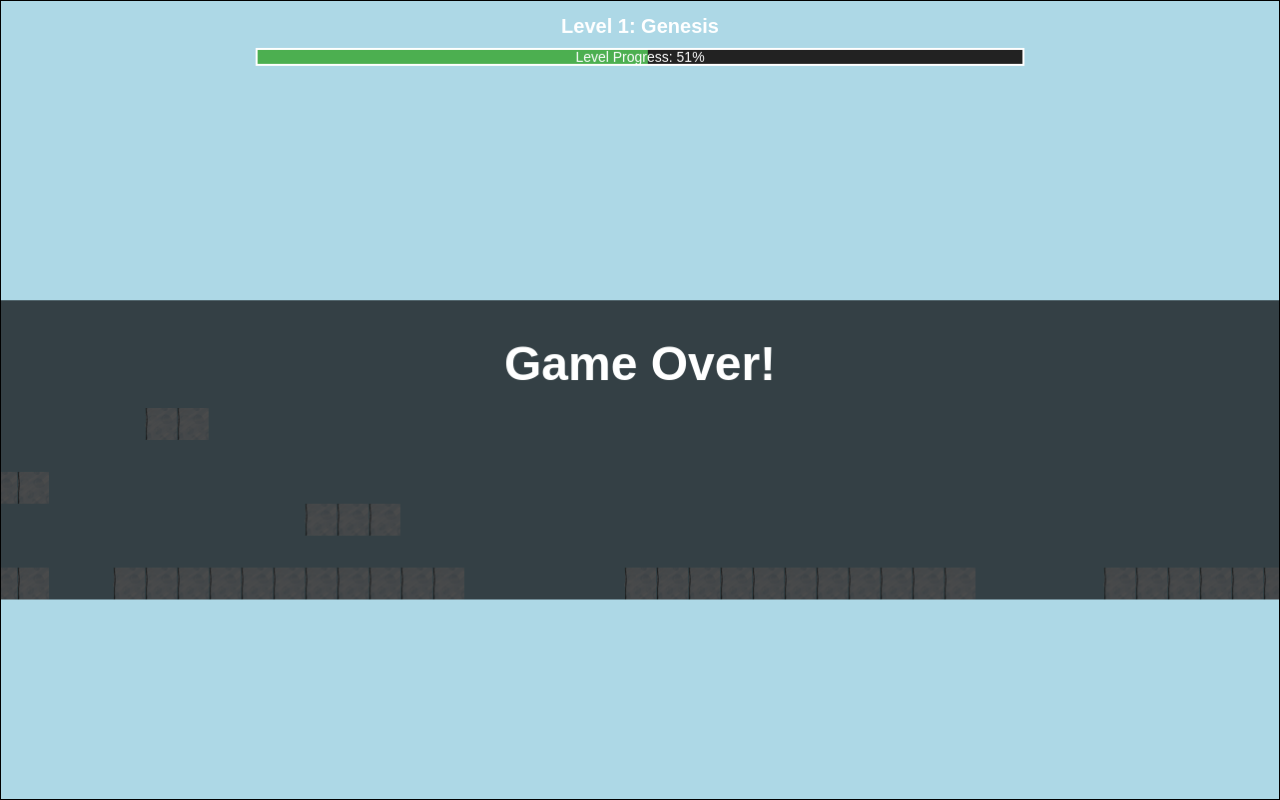
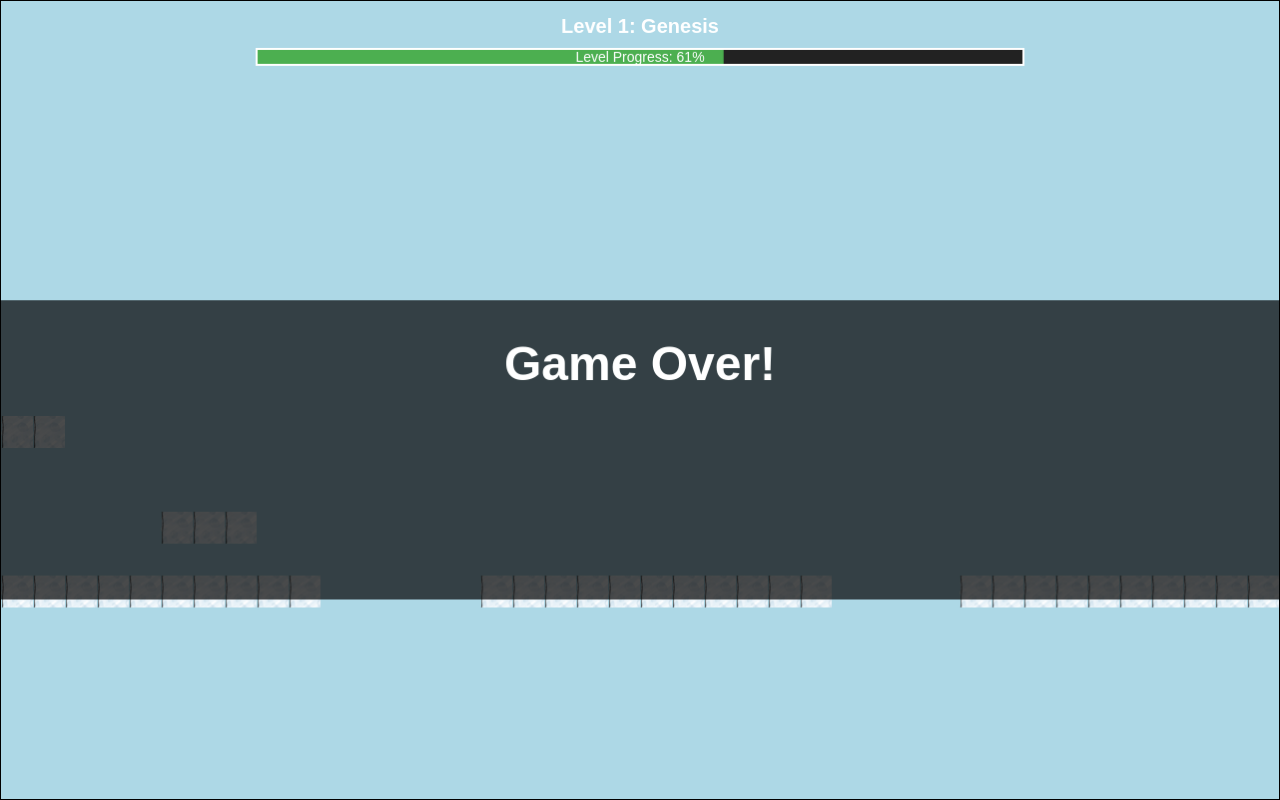
Before and after one commit to trojs/tux, a website with bundled scripts: page src/index.html in a window 1280 px wide. Built offline with nearby package versions, Linux system fonts and the light colour scheme.

Commit message:
Add new level, designed by Anne-Lieve

```diff
--- a/src/collision.js
+++ b/src/collision.js
@@ -1,43 +1,43 @@
-import { tux } from './objects/tux.js'
-
 /**
- * @param {import('./objects/obstacle/obstacle.js').Obstacle[]} obstacles
- * @returns {void}
+ * @typedef {import('./objects/tux.js').Tux} Tux
+ * @param {Tux} tux
+ * @param {import('./objects/obstacle/obstacle.js').ObstacleObject[]} obstacles
+ * @returns {Tux}
  */
-export function handleObstacleCollisions (obstacles) {
+export function handleObstacleCollisions (tux, obstacles) {
   let onAnyObstacle = false
+  const newTux = { ...tux }
   obstacles.forEach((ob) => {
-    // Check collision from above (landing on obstacle)
+    // Landing on obstacle
     if (
-      tux.x + tux.width > ob.x
-      && tux.x < ob.x + ob.width
-      && tux.y + tux.height > ob.y
-      && tux.y + tux.height - tux.vy <= ob.y
+      newTux.x + newTux.width > ob.x
+      && newTux.x < ob.x + ob.width
+      && newTux.y + newTux.height > ob.y
+      && newTux.y + newTux.height - newTux.vy <= ob.y
     ) {
-      tux.y = ob.y - tux.height
-      tux.vy = 0
+      newTux.y = ob.y - newTux.height
+      newTux.vy = 0
       onAnyObstacle = true
     }
-    // Prevent walking through obstacle from the left
+    // Left collision
     if (
-      tux.x + tux.width > ob.x
-      && tux.x < ob.x
-      && tux.y + tux.height > ob.y
-      && tux.y < ob.y + ob.height
+      newTux.x + newTux.width > ob.x
+      && newTux.x < ob.x
+      && newTux.y + newTux.height > ob.y
+      && newTux.y < ob.y + ob.height
     ) {
-      tux.x = ob.x - tux.width
+      newTux.x = ob.x - newTux.width
     }
-    // Prevent walking through obstacle from the right
+    // Right collision
     if (
-      tux.x < ob.x + ob.width
-      && tux.x + tux.width > ob.x + ob.width
-      && tux.y + tux.height > ob.y
-      && tux.y < ob.y + ob.height
+      newTux.x < ob.x + ob.width
+      && newTux.x + newTux.width > ob.x + ob.width
+      && newTux.y + newTux.height > ob.y
+      && newTux.y < ob.y + ob.height
     ) {
-      tux.x = ob.x + ob.width
+      newTux.x = ob.x + ob.width
     }
   })
-  if (onAnyObstacle) {
-    tux.onGround = true
-  }
+  newTux.onGround = onAnyObstacle
+  return newTux
 }
--- a/src/game.js
+++ b/src/game.js
@@ -5,8 +5,9 @@ import { handleObstacleCollisions } from './collision.js'
 import { playMusic } from './music.js'
 
 let level = 0
-let obstacles, levelWidth, music, backgroundColor
+let obstacles, levelWidth, levelHeight, music, backgroundColor
 let allLevelsCompleted = false
+let scale = 1
 
 const canvas = document.createElement('canvas')
 const ctx = canvas.getContext('2d')
@@ -16,13 +17,28 @@ canvas.style.backgroundColor = backgroundColor
 canvas.style.border = '1px solid black'
 document.body.appendChild(canvas)
 
+const completeMusic = new Audio('./music/credits.ogg')
+
+/**
+ *
+ * @param levelData
+ */
+function updateScale (levelData) {
+  scale = Math.min(1, window.innerHeight / levelData.levelHeight)
+}
 /**
  *
  */
 function resizeCanvas () {
-  canvas.width = window.innerWidth
-  canvas.height = window.innerHeight
+  const dpr = window.devicePixelRatio > 1 ? window.devicePixelRatio / 2 : 1
+  canvas.width = (window.innerWidth / scale) * dpr
+  canvas.height = (window.innerHeight / scale) * dpr
+  canvas.style.width = `${window.innerWidth}px`
+  canvas.style.height = `${window.innerHeight}px`
+  ctx.setTransform(1, 0, 0, 1, 0, 0)
+  ctx.scale((1 / scale) * dpr, (1 / scale) * dpr)
 }
+
 resizeCanvas()
 window.addEventListener('resize', resizeCanvas)
 
@@ -45,13 +61,22 @@ document.addEventListener('keyup', (e) => {
 
 /**
  * @param {number} newLevel
- * @returns {boolean}
+ * @returns {number}
  */
 function loadLevel (newLevel) {
+  completeMusic.pause()
+  if (allLevelsCompleted) {
+    level = 0
+    tux.gameOver = false
+    allLevelsCompleted = false
+    return loadLevel(0)
+  }
   const levelData = getLevel(newLevel)
-  if (!levelData) return false
+  if (!levelData) return 0
   obstacles = levelData.obstacles
-  levelWidth = levelData.levelWidth
+  levelWidth = levelData.levelWidth || canvas.width
+  levelHeight = Math.max(levelData.levelHeight, canvas.height)
+
   if (music) {
     music.pause()
   }
@@ -64,7 +89,8 @@ function loadLevel (newLevel) {
   tux.gameOver = false
   playMusic(music)
   music.play()
-  return true
+  updateScale(levelData)
+  return newLevel
 }
 
 loadLevel(level)
@@ -73,7 +99,9 @@ loadLevel(level)
  *
  */
 function draw () {
-  ctx.clearRect(0, 0, canvas.width, canvas.height)
+  ctx.setTransform(scale, 0, 0, scale, 0, 0)
+  ctx.clearRect(0, 0, canvas.width / scale, canvas.height / scale)
+
   obstacles.forEach((ob) => ob.draw(ctx, cameraX))
   ctx.save()
   // Flip for left-facing
@@ -96,6 +124,7 @@ function draw () {
       tux.x - cameraX, tux.y,
       tux.width, tux.height
     )
+    ctx.setTransform(1, 0, 0, 1, 0, 0)
   }
 
   // Show current level at the top center
@@ -141,6 +170,8 @@ function draw () {
       ctx.fillText('Congratulations!', canvas.width / 2, canvas.height / 2 - 20)
       ctx.font = '32px sans-serif'
       ctx.fillText('You completed all levels!', canvas.width / 2, canvas.height / 2 + 30)
+      music.pause()
+      completeMusic.play()
     } else {
       ctx.fillText('Game Over!', canvas.width / 2, canvas.height / 2 - 20)
 
@@ -154,11 +185,9 @@ function draw () {
  *
  */
 function updateCamera () {
-  // Center camera on Tux
   cameraX = tux.x + tux.width / 2 - canvas.width / 2
-  // Clamp cameraX to 0 or level width (if you have a level width)
+
   if (cameraX < 0) cameraX = 0
-  // If you have a levelWidth variable, uncomment the next line:
   if (cameraX > levelWidth - canvas.width) cameraX = levelWidth - canvas.width
 }
 /**
@@ -168,11 +197,11 @@ function update () {
   if (!tux.gameOver) {
     tux.x += tux.speed
   }
-  handleInput(keys, levelWidth)
-  jump(keys)
-  applyGravity(canvas)
-  handleObstacleCollisions(obstacles)
-  updateTuxAnimation(keys)
+  Object.assign(tux, handleInput(tux, levelWidth))
+  Object.assign(tux, jump(tux, keys))
+  Object.assign(tux, applyGravity(tux, levelHeight))
+  Object.assign(tux, handleObstacleCollisions(tux, obstacles))
+  Object.assign(tux, updateTuxAnimation(tux))
   if (tux.x + tux.width >= levelWidth) {
     if (getLevel(level + 1)) {
       level++
--- a/src/interact.js
+++ b/src/interact.js
@@ -1,71 +1,78 @@
-import { tux } from './objects/tux.js'
-
 const walkFrameCount = 8
 const walkRow = 1
 const idleRow = 0
 const animSpeed = 5
 
+const gameOverSound = typeof Audio !== 'undefined'
+  ? new Audio('./sounds/icecrash.ogg')
+  : { play () {} }
+
 /**
- * @param {{ [key: string]: boolean }} keys
+ * @typedef {import('./objects/tux.js').Tux} Tux
+ * @param {Tux} tux
  * @param {number} levelWidth
- * @returns {void}
+ * @returns {Tux}
  */
-export function handleInput (keys, levelWidth) {
-  if (tux.gameOver) return
-  if (tux.x < 0) tux.x = 0
-  if (tux.x + tux.width > levelWidth) tux.x = levelWidth - tux.width
+export function handleInput (tux, levelWidth) {
+  const newTux = { ...tux }
+  if (newTux.gameOver) return newTux
+  if (newTux.x < 0) newTux.x = 0
+  if (newTux.x + newTux.width > levelWidth) newTux.x = levelWidth - newTux.width
+  return newTux
 }
 
 /**
- * @param {HTMLCanvasElement} canvas
- * @returns {void}
+ * @param {Tux} tux
+ * @param {number} canvasHeight
+ * @returns {Tux}
  */
-export function applyGravity (canvas) {
-  if (tux.gameOver) return
+export function applyGravity (tux, canvasHeight) {
+  const newTux = { ...tux }
+  if (newTux.gameOver) return newTux
 
-  tux.vy += tux.gravity
-  tux.y += tux.vy
+  newTux.vy += newTux.gravity
+  newTux.y += newTux.vy
+  newTux.onGround = false
 
-  tux.onGround = false
-
-  if (tux.y > canvas.height) {
-    tux.gameOver = true
-
-    const music = new Audio('./sounds/icecrash.ogg')
-    music.play()
+  if (newTux.y + newTux.height > canvasHeight * 2) {
+    newTux.gameOver = true
+    gameOverSound.play()
   }
+  return newTux
 }
 
 /**
+ * @param {Tux} tux
  * @param {{ [key: string]: boolean }} keys
- * @returns {void}
+ * @returns {Tux}
  */
-export function jump (keys) {
-  if ((keys['ArrowUp'] || keys[' '] || keys['Space']) && tux.onGround) {
-    tux.vy = -10
-    tux.onGround = false
+export function jump (tux, keys) {
+  const newTux = { ...tux }
+  if ((keys['ArrowUp'] || keys[' '] || keys['Space']) && newTux.onGround) {
+    newTux.vy = -10
+    newTux.onGround = false
   }
+  return newTux
 }
 /**
- * @param {{ [key: string]: boolean }} keys
- * @returns {void}
+ * @param {Tux} tux
+ * @returns {Tux}
  */
-export function updateTuxAnimation (keys) {
-  // Determine direction
-  tux.facing = 1
+export function updateTuxAnimation (tux) {
+  const newTux = { ...tux }
+  newTux.facing = 1
 
-  // Walking animation
-  if (tux.onGround) {
-    tux.animRow = walkRow
-    tux.animTimer++
-    if (tux.animTimer >= animSpeed) {
-      tux.animFrame = (tux.animFrame + 1) % walkFrameCount
-      tux.animTimer = 0
+  if (newTux.onGround) {
+    newTux.animRow = walkRow
+    newTux.animTimer = (newTux.animTimer || 0) + 1
+    if (newTux.animTimer >= animSpeed) {
+      newTux.animFrame = ((newTux.animFrame || 0) + 1) % walkFrameCount
+      newTux.animTimer = 0
     }
   } else {
-    // Idle
-    tux.animRow = idleRow
-    tux.animFrame = 0
-    tux.animTimer = 0
+    newTux.animRow = idleRow
+    newTux.animFrame = 0
+    newTux.animTimer = 0
   }
+  return newTux
 }
--- a/src/levels/level1.js
+++ b/src/levels/level1.js
@@ -1,34 +1,19 @@
-import { Obstacle } from '../objects/obstacle/obstacle.js'
-export const tileSprite = new Image()
-tileSprite.src = '../sprites/tilesets/snowbg3.png'
+import { SnowObstacle } from '../objects/obstacle/snow.js'
 
-const groundHeight = 32
-const tileWidth = 32
-const levelWidth = 50 * tileWidth
-
-// Some floating platforms
-const platform1 = new Obstacle(4 * tileWidth, 600 - groundHeight - 3 * tileWidth, 3 * tileWidth, groundHeight, '#bca16a', tileSprite, 0, 0)
-const platform2 = new Obstacle(10 * tileWidth, 600 - groundHeight - 5 * tileWidth, 2 * tileWidth, groundHeight, '#bca16a', tileSprite, 0, 0)
-const platform3 = new Obstacle(15 * tileWidth, 600 - groundHeight - 2 * tileWidth, 3 * tileWidth, groundHeight, '#bca16a', tileSprite, 0, 0)
-
-// A small "step" near the start
-const step1 = new Obstacle(2 * tileWidth, 600 - groundHeight - tileWidth, tileWidth, groundHeight, '#bca16a', tileSprite, 0, 0)
-
-// A gap in the ground (classic jump)
-const leftGround = new Obstacle(0, 600 - groundHeight, 7 * tileWidth, groundHeight, '#7c5c3b', tileSprite, 0, 0)
-const rightGround = new Obstacle(9 * tileWidth, 600 - groundHeight, 11 * tileWidth, groundHeight, '#7c5c3b', tileSprite, 0, 0)
-const right2Ground = new Obstacle(25 * tileWidth, 600 - groundHeight, 11 * tileWidth, groundHeight, '#7c5c3b', tileSprite, 0, 0)
-const right3Ground = new Obstacle(40 * tileWidth, 600 - groundHeight, 10 * tileWidth, groundHeight, '#7c5c3b', tileSprite, 0, 0)
+const tileSize = 32
+const levelWidth = 50 * tileSize
+const levelHeight = 18 * tileSize
 
 const obstacles = [
-  leftGround,
-  rightGround,
-  right2Ground,
-  right3Ground,
-  step1,
-  platform1,
-  platform2,
-  platform3
+  new SnowObstacle(0, 18, 7, 1, tileSize),
+  new SnowObstacle(9, 18, 11, 1, tileSize),
+  new SnowObstacle(25, 18, 11, 1, tileSize),
+  new SnowObstacle(40, 18, 10, 1, tileSize),
+
+  new SnowObstacle(2, 17, 1, 1, tileSize),
+  new SnowObstacle(4, 15, 3, 1, tileSize),
+  new SnowObstacle(10, 13, 2, 1, tileSize),
+  new SnowObstacle(15, 16, 3, 1, tileSize)
 ]
 
 const backgroundImg = new Image()
@@ -38,5 +23,5 @@ const music = new Audio('../music/voc-daytime.ogg')
 music.loop = true
 
 const backgroundColor = 'lightblue'
-
-export default { obstacles, backgroundImg, levelWidth, music, backgroundColor, name: 'Genesis' }
+// todo: use canvas height and width to set the level height? And make the obstacles easier to add with just coordinates, and background is part of an obstacle type
+export default { obstacles, backgroundImg, levelWidth, levelHeight, music, backgroundColor, name: 'Genesis' }
--- a/src/levels/level2.js
+++ b/src/levels/level2.js
@@ -1,32 +1,19 @@
-import { Obstacle } from '../objects/obstacle/obstacle.js'
-export const tileSprite = new Image()
-tileSprite.src = '../sprites/tilesets/snowbg3.png'
+import { SnowObstacle } from '../objects/obstacle/snow.js'
 
-const groundHeight = 32
-const tileWidth = 32
-const levelWidth = 50 * tileWidth
-
-// Some floating platforms
-const platform1 = new Obstacle(4 * tileWidth, 600 - groundHeight - 3 * tileWidth, 3 * tileWidth, groundHeight, '#bca16a', tileSprite, 0, 0)
-const platform2 = new Obstacle(10 * tileWidth, 600 - groundHeight - 5 * tileWidth, 2 * tileWidth, groundHeight, '#bca16a', tileSprite, 0, 0)
-const platform3 = new Obstacle(15 * tileWidth, 600 - groundHeight - 2 * tileWidth, 3 * tileWidth, groundHeight, '#bca16a', tileSprite, 0, 0)
-
-// A small "step" near the start
-const step1 = new Obstacle(2 * tileWidth, 600 - groundHeight - tileWidth, tileWidth, groundHeight, '#bca16a', tileSprite, 0, 0)
-
-// A gap in the ground (classic jump)
-const leftGround = new Obstacle(0, 600 - groundHeight, 3 * tileWidth, groundHeight, '#7c5c3b', tileSprite, 0, 0)
-const right2Ground = new Obstacle(23 * tileWidth, 500 - groundHeight, 11 * tileWidth, groundHeight, '#7c5c3b', tileSprite, 0, 0)
-const right3Ground = new Obstacle(40 * tileWidth, 600 - groundHeight, 10 * tileWidth, groundHeight, '#7c5c3b', tileSprite, 0, 0)
+const tileSize = 32
+const levelWidth = 50 * tileSize
+const levelHeight = 18 * tileSize
 
 const obstacles = [
-  leftGround,
-  right2Ground,
-  right3Ground,
-  step1,
-  platform1,
-  platform2,
-  platform3
+  new SnowObstacle(4, 15, 3, 1, tileSize),
+  new SnowObstacle(10, 13, 2, 1, tileSize),
+  new SnowObstacle(15, 16, 3, 1, tileSize),
+
+  new SnowObstacle(2, 17, 1, 1, tileSize),
+
+  new SnowObstacle(0, 18, 3, 1, tileSize),
+  new SnowObstacle(23, 15, 11, 1, tileSize),
+  new SnowObstacle(40, 18, 10, 1, tileSize)
 ]
 
 const backgroundImg = new Image()
@@ -37,4 +24,12 @@ music.loop = true
 
 const backgroundColor = '#7c5c3b'
 
-export default { obstacles, backgroundImg, levelWidth, music, backgroundColor, name: 'Go' }
+export default {
+  obstacles,
+  backgroundImg,
+  levelWidth,
+  levelHeight,
+  music,
+  backgroundColor,
+  name: 'Go go'
+}
--- a/src/levels/level3.js
+++ b/src/levels/level3.js
@@ -1,42 +1,24 @@
-import { Obstacle } from '../objects/obstacle/obstacle.js'
-export const tileSprite = new Image()
-tileSprite.src = '../sprites/tilesets/snowbg3.png'
+import { SnowObstacle } from '../objects/obstacle/snow.js'
 
-const groundHeight = 32
-const tileWidth = 32
-const levelWidth = 60 * tileWidth
-
-// Random platforms and steps
-const platform1 = new Obstacle(8 * tileWidth, 550 - groundHeight - 2 * tileWidth, 4 * tileWidth, groundHeight, '#bca16a', tileSprite, 0, 0)
-const platform2 = new Obstacle(15 * tileWidth, 500 - groundHeight - 3 * tileWidth, 3 * tileWidth, groundHeight, '#bca16a', tileSprite, 0, 0)
-const platform3 = new Obstacle(20 * tileWidth, 450 - groundHeight - 4 * tileWidth, 5 * tileWidth, groundHeight, '#bca16a', tileSprite, 0, 0)
-const platform4 = new Obstacle(30 * tileWidth, 480 - groundHeight - 2 * tileWidth, 4 * tileWidth, groundHeight, '#bca16a', tileSprite, 0, 0)
-
-// Steps and gaps
-const step1 = new Obstacle(5 * tileWidth, 600 - groundHeight - tileWidth, tileWidth, groundHeight, '#bca16a', tileSprite, 0, 0)
-const step2 = new Obstacle(15 * tileWidth, 600 - groundHeight - 2 * tileWidth, tileWidth, groundHeight, '#bca16a', tileSprite, 0, 0)
-const step3 = new Obstacle(25 * tileWidth, 600 - groundHeight - tileWidth, tileWidth, groundHeight, '#bca16a', tileSprite, 0, 0)
-const step4 = new Obstacle(32 * tileWidth, 600 - groundHeight - tileWidth, tileWidth, groundHeight, '#bca16a', tileSprite, 0, 0)
-
-// Ground with a few gaps
-const leftGround = new Obstacle(0, 600 - groundHeight, 6 * tileWidth, groundHeight, '#7c5c3b', tileSprite, 0, 0)
-const midGround = new Obstacle(10 * tileWidth, 600 - groundHeight, 10 * tileWidth, groundHeight, '#7c5c3b', tileSprite, 0, 0)
-const rightGround = new Obstacle(35 * tileWidth, 600 - groundHeight, 10 * tileWidth, groundHeight, '#7c5c3b', tileSprite, 0, 0)
-const rightGround2 = new Obstacle(50 * tileWidth, 550 - groundHeight, 10 * tileWidth, groundHeight, '#7c5c3b', tileSprite, 0, 0)
+const tileSize = 32
+const levelWidth = 60 * tileSize
+const levelHeight = 18 * tileSize
 
 const obstacles = [
-  leftGround,
-  midGround,
-  rightGround,
-  rightGround2,
-  step1,
-  step2,
-  step3,
-  step4,
-  platform1,
-  platform2,
-  platform3,
-  platform4
+  new SnowObstacle(8, 15, 4, 1, tileSize),
+  new SnowObstacle(15, 13, 3, 1, tileSize),
+  new SnowObstacle(20, 11, 5, 1, tileSize),
+  new SnowObstacle(30, 13, 4, 1, tileSize),
+
+  new SnowObstacle(5, 17, 1, 1, tileSize),
+  new SnowObstacle(14, 16, 1, 1, tileSize),
+  new SnowObstacle(25, 17, 1, 1, tileSize),
+  new SnowObstacle(30, 17, 1, 1, tileSize),
+
+  new SnowObstacle(0, 18, 6, 1, tileSize),
+  new SnowObstacle(10, 18, 10, 1, tileSize),
+  new SnowObstacle(35, 18, 10, 1, tileSize),
+  new SnowObstacle(50, 17, 10, 1, tileSize)
 ]
 
 const backgroundImg = new Image()
@@ -47,4 +29,12 @@ music.loop = true
 
 const backgroundColor = '#5c8cae'
 
-export default { obstacles, backgroundImg, levelWidth, music, backgroundColor, name: 'Final' }
+export default {
+  obstacles,
+  backgroundImg,
+  levelWidth,
+  levelHeight,
+  music,
+  backgroundColor,
+  name: 'Ice Castle'
+}
--- /dev/null
+++ b/src/levels/level4.js
@@ -0,0 +1,62 @@
+import { SnowObstacle } from '../objects/obstacle/snow.js'
+
+const tileSize = 32
+const levelWidth = 150 * tileSize
+const levelHeight = 20 * tileSize
+
+const obstacles = [
+  new SnowObstacle(1, 11, 7, 1),
+  new SnowObstacle(10, 15, 7, 1),
+  new SnowObstacle(19, 15, 2, 1),
+  new SnowObstacle(21, 14, 1, 1),
+  new SnowObstacle(22, 13, 1, 1),
+  new SnowObstacle(23, 12, 1, 1),
+  new SnowObstacle(24, 11, 1, 1),
+  new SnowObstacle(25, 10, 1, 1),
+  new SnowObstacle(26, 9, 8, 1),
+  new SnowObstacle(42, 20, 8, 1),
+  new SnowObstacle(55, 20, 8, 1),
+  new SnowObstacle(67, 18, 4, 1),
+
+  new SnowObstacle(73, 16, 4, 1),
+  new SnowObstacle(78, 14, 4, 1),
+  new SnowObstacle(83, 12, 4, 1),
+  new SnowObstacle(88, 10, 4, 1),
+  new SnowObstacle(93, 8, 4, 1),
+  new SnowObstacle(98, 6, 4, 1),
+
+  new SnowObstacle(111, 18, 4, 1),
+  new SnowObstacle(120, 20, 5, 1),
+  new SnowObstacle(125, 19, 1, 1),
+  new SnowObstacle(126, 18, 1, 1),
+  new SnowObstacle(127, 17, 1, 1),
+  new SnowObstacle(128, 16, 1, 1),
+  new SnowObstacle(129, 15, 1, 1),
+  new SnowObstacle(130, 14, 1, 1),
+  new SnowObstacle(131, 13, 1, 1),
+  new SnowObstacle(132, 12, 1, 1),
+  new SnowObstacle(133, 11, 1, 1),
+  new SnowObstacle(134, 10, 1, 1),
+  new SnowObstacle(135, 9, 1, 1),
+  new SnowObstacle(136, 9, 1, 1),
+  new SnowObstacle(139, 9, 4, 1),
+  new SnowObstacle(146, 9, 4, 1)
+]
+
+const backgroundImg = new Image()
+backgroundImg.src = '../sprites/tilesets/background5.png'
+
+const music = new Audio('../music/battle_theme.ogg')
+music.loop = true
+
+const backgroundColor = '#C387EC'
+
+export default {
+  obstacles,
+  backgroundImg,
+  levelWidth,
+  levelHeight,
+  music,
+  backgroundColor,
+  name: 'Mima'
+}
--- a/src/levels/levels.js
+++ b/src/levels/levels.js
@@ -1,13 +1,15 @@
 import level1 from './level1.js'
 import level2 from './level2.js'
 import level3 from './level3.js'
+import level4 from './level4.js'
 
 const levels = [
   level1,
   level2,
-  level3
+  level3,
+  level4
 ]
-const getLevel = (level) => levels[level]
+const getLevel = (level) => levels[level] ? levels[level] : undefined
 export {
   levels,
   getLevel
--- a/src/objects/obstacle/obstacle.js
+++ b/src/objects/obstacle/obstacle.js
@@ -1,14 +1,22 @@
 /* eslint-disable no-param-reassign */
+/**
+ * @typedef {object} ObstacleObject
+ * @property {number} x
+ * @property {number} y
+ * @property {number} width
+ * @property {number} height
+ * @property {number=} tileSize
+ */
 export class Obstacle {
-  constructor (x, y, width, height, color = 'brown', sprite = null, tileX = 0, tileY = 0, tileSize = 32) {
-    this.x = x
-    this.y = y
-    this.width = width
-    this.height = height
-    this.color = color
-    this.sprite = sprite
-    this.tileX = tileX // tile column in the sprite sheet
-    this.tileY = tileY // tile row in the sprite sheet
+  constructor (x, y, width, height, tileSize = 32) {
+    this.x = x * tileSize
+    this.y = y * tileSize
+    this.width = width * tileSize
+    this.height = height * tileSize
+    this.color = 'brown'
+    this.sprite = null
+    this.tileX = 0
+    this.tileY = 0
     this.tileSize = tileSize
   }
 
--- a/src/objects/obstacle/obstacle1.js
+++ /dev/null
@@ -1,3 +0,0 @@
-import { Obstacle } from './obstacle.js'
-
-export const obstacle1 = new Obstacle(300, 550, 200, 30, 'brown')
--- a/src/objects/obstacle/obstacle2.js
+++ /dev/null
@@ -1,3 +0,0 @@
-import { Obstacle } from './obstacle.js'
-
-export const obstacle2 = new Obstacle(600, 500, 50, 100, 'darkred')
--- /dev/null
+++ b/src/objects/obstacle/snow.js
@@ -0,0 +1,12 @@
+import { Obstacle } from './obstacle.js'
+
+const tileSprite = new Image()
+tileSprite.src = '../sprites/tilesets/snowbg3.png'
+
+export class SnowObstacle extends Obstacle {
+  constructor (x, y, width, height, tileSize = 32) {
+    super(x, y, width, height, tileSize)
+    this.color = '#7c5c3b'
+    this.sprite = tileSprite
+  }
+}
```
Also changed, not shown: src/collision.test.js (added, +34 -0 lines), src/index.html (+1 -1 lines), src/interact.test.js (added, +56 -0 lines), src/objects/tux.js (+17 -0 lines), 2 other files.
